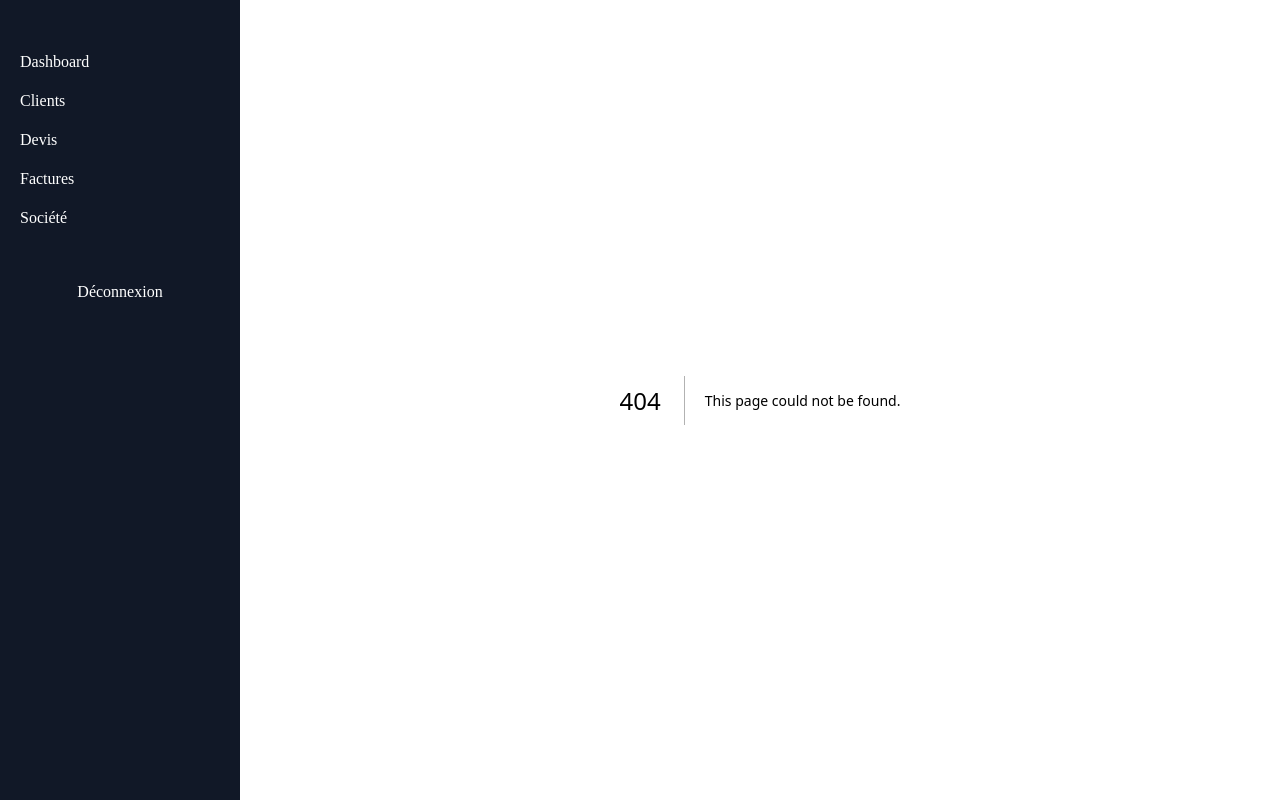
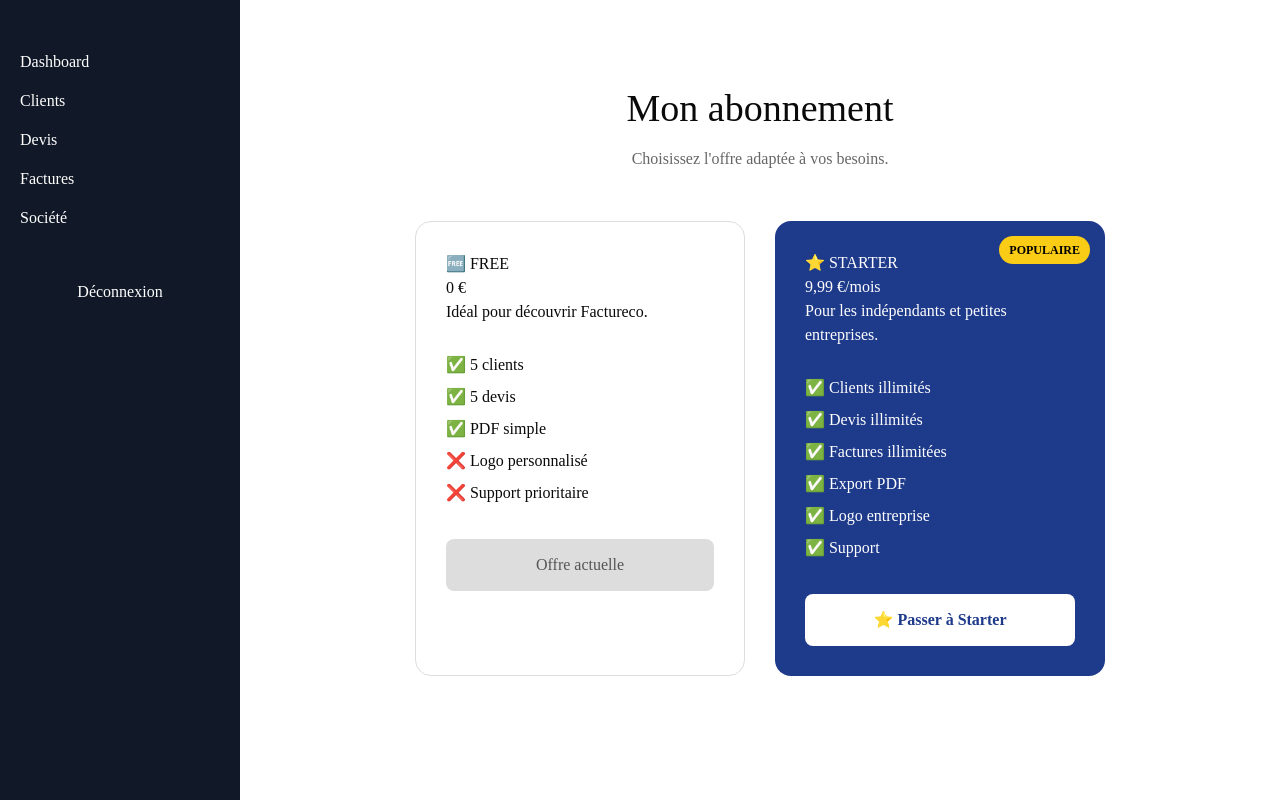
Before and after one commit to nightkai27200/factureco, a Next.js app in the folder Frontend/: page /subscription in a window 1280 px wide. Before the commit this address had no page. Built offline with nearby package versions, Linux system fonts and the light colour scheme.

Commit message:
Ajout page abonnement Stripe frontend

```diff
--- a/Frontend/src/app/pricing/page.tsx
+++ b/Frontend/src/app/pricing/page.tsx
@@ -1,11 +1,99 @@
 "use client";
 
+import Link from "next/link";
+import { useState } from "react";
 
-import Link from "next/link";
+
+export default function PricingPage(){
+
+
+const [loading, setLoading] = useState("");
 
 
 
-export default function PricingPage(){
+async function handleCheckout(plan:string){
+
+
+try {
+
+
+setLoading(plan);
+
+
+const token = localStorage.getItem("token");
+
+
+if(!token){
+
+alert("Vous devez être connecté pour continuer");
+
+return;
+
+}
+
+
+
+const response = await fetch(
+
+`${process.env.NEXT_PUBLIC_API_URL}/stripe/create-checkout`,
+
+{
+
+method:"POST",
+
+headers:{
+
+"Content-Type":"application/json",
+
+"Authorization":`Bearer ${token}`
+
+},
+
+
+body:JSON.stringify({
+
+plan
+
+})
+
+}
+
+);
+
+
+
+const data = await response.json();
+
+
+
+if(data.url){
+
+window.location.href = data.url;
+
+}
+
+
+}
+
+catch(error){
+
+console.error(error);
+
+alert("Erreur lors de la création du paiement");
+
+}
+
+finally{
+
+setLoading("");
+
+}
+
+
+}
+
+
+
 
 
 const plans = [
@@ -52,6 +140,7 @@ features:[
 
 
 
+
 return (
 
 
@@ -89,6 +178,7 @@ Choisissez votre abonnement
 
 
 
+
 <p
 
 style={{
@@ -102,6 +192,7 @@ textAlign:"center"
 Commencez gratuitement puis évoluez selon vos besoins.
 
 </p>
+
 
 
 
@@ -124,7 +215,6 @@ marginTop:"50px"
 }}
 
 >
-
 
 
 {
@@ -163,6 +253,7 @@ textAlign:"center"
 
 
 
+
 <h3
 
 style={{
@@ -176,6 +267,7 @@ fontSize:"30px"
 {plan.price}
 
 </h3>
+
 
 
 
@@ -205,7 +297,6 @@ plan.features.map((feature)=>(
 
 ))
 
-
 }
 
 
@@ -213,6 +304,12 @@ plan.features.map((feature)=>(
 
 
 
+
+
+
+{
+
+plan.name === "FREE" ?
 
 
 <Link
@@ -239,11 +336,67 @@ textDecoration:"none"
 
 >
 
-Choisir {plan.name}
+Créer un compte
 
 </Link>
 
 
+
+:
+
+
+<button
+
+onClick={()=>handleCheckout(plan.name)}
+
+disabled={loading !== ""}
+
+
+style={{
+
+display:"block",
+
+width:"100%",
+
+marginTop:"30px",
+
+background:"#1e3a8a",
+
+color:"white",
+
+padding:"12px",
+
+borderRadius:"8px",
+
+border:"none",
+
+cursor:"pointer"
+
+}}
+
+>
+
+
+{
+
+loading === plan.name
+
+?
+
+"Redirection Stripe..."
+
+:
+
+`Choisir ${plan.name}`
+
+}
+
+
+</button>
+
+
+
+}
 
 
 
@@ -254,8 +407,6 @@ Choisir {plan.name}
 
 
 }
-
-
 
 
 </div>
--- /dev/null
+++ b/Frontend/src/app/subscription/page.tsx
@@ -0,0 +1,201 @@
+"use client";
+
+import { useState } from "react";
+
+export default function SubscriptionPage() {
+  const [loading, setLoading] = useState(false);
+
+  async function handleCheckout() {
+    try {
+      setLoading(true);
+
+      const token = localStorage.getItem("token");
+
+      if (!token) {
+        alert("Vous devez être connecté.");
+        return;
+      }
+
+      const response = await fetch(
+        `${process.env.NEXT_PUBLIC_API_URL}/stripe/create-checkout`,
+        {
+          method: "POST",
+          headers: {
+            "Content-Type": "application/json",
+            Authorization: `Bearer ${token}`,
+          },
+          body: JSON.stringify({
+            plan: "STARTER",
+          }),
+        }
+      );
+
+      const data = await response.json();
+
+      if (!response.ok) {
+        throw new Error(data.message || "Erreur Stripe");
+      }
+
+      window.location.href = data.url;
+    } catch (error) {
+      console.error(error);
+      alert("Impossible de lancer le paiement.");
+    } finally {
+      setLoading(false);
+    }
+  }
+
+  return (
+    <main
+      style={{
+        maxWidth: 1100,
+        margin: "60px auto",
+        padding: "20px",
+      }}
+    >
+      <h1
+        style={{
+          textAlign: "center",
+          fontSize: 38,
+          marginBottom: 10,
+        }}
+      >
+        Mon abonnement
+      </h1>
+
+      <p
+        style={{
+          textAlign: "center",
+          color: "#666",
+          marginBottom: 50,
+        }}
+      >
+        Choisissez l'offre adaptée à vos besoins.
+      </p>
+
+      <div
+        style={{
+          display: "flex",
+          gap: 30,
+          justifyContent: "center",
+          flexWrap: "wrap",
+        }}
+      >
+        {/* FREE */}
+
+        <div
+          style={{
+            width: 330,
+            background: "#fff",
+            border: "1px solid #ddd",
+            borderRadius: 16,
+            padding: 30,
+          }}
+        >
+          <h2>🆓 FREE</h2>
+
+          <h1>0 €</h1>
+
+          <p>Idéal pour découvrir Factureco.</p>
+
+          <ul
+            style={{
+              marginTop: 25,
+              lineHeight: "32px",
+            }}
+          >
+            <li>✅ 5 clients</li>
+            <li>✅ 5 devis</li>
+            <li>✅ PDF simple</li>
+            <li>❌ Logo personnalisé</li>
+            <li>❌ Support prioritaire</li>
+          </ul>
+
+          <button
+            disabled
+            style={{
+              width: "100%",
+              marginTop: 30,
+              padding: 14,
+              background: "#ddd",
+              border: "none",
+              borderRadius: 8,
+              color: "#555",
+            }}
+          >
+            Offre actuelle
+          </button>
+        </div>
+
+        {/* STARTER */}
+
+        <div
+          style={{
+            width: 330,
+            background: "#1e3a8a",
+            color: "white",
+            borderRadius: 16,
+            padding: 30,
+            position: "relative",
+          }}
+        >
+          <span
+            style={{
+              position: "absolute",
+              top: 15,
+              right: 15,
+              background: "#facc15",
+              color: "#000",
+              padding: "5px 10px",
+              borderRadius: 20,
+              fontSize: 12,
+              fontWeight: "bold",
+            }}
+          >
+            POPULAIRE
+          </span>
+
+          <h2>⭐ STARTER</h2>
+
+          <h1>9,99 €/mois</h1>
+
+          <p>Pour les indépendants et petites entreprises.</p>
+
+          <ul
+            style={{
+              marginTop: 25,
+              lineHeight: "32px",
+            }}
+          >
+            <li>✅ Clients illimités</li>
+            <li>✅ Devis illimités</li>
+            <li>✅ Factures illimitées</li>
+            <li>✅ Export PDF</li>
+            <li>✅ Logo entreprise</li>
+            <li>✅ Support</li>
+          </ul>
+
+          <button
+            onClick={handleCheckout}
+            disabled={loading}
+            style={{
+              width: "100%",
+              marginTop: 30,
+              padding: 14,
+              background: "white",
+              color: "#1e3a8a",
+              border: "none",
+              borderRadius: 8,
+              fontWeight: "bold",
+              cursor: "pointer",
+            }}
+          >
+            {loading
+              ? "Redirection vers Stripe..."
+              : "⭐ Passer à Starter"}
+          </button>
+        </div>
+      </div>
+    </main>
+  );
+}
```
